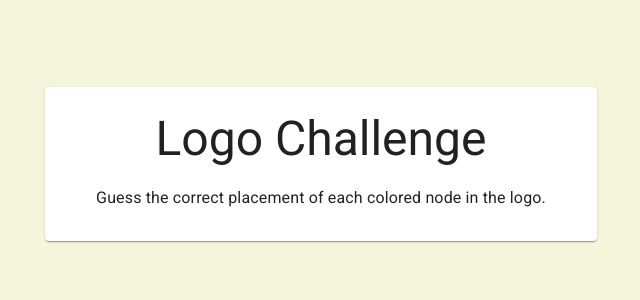
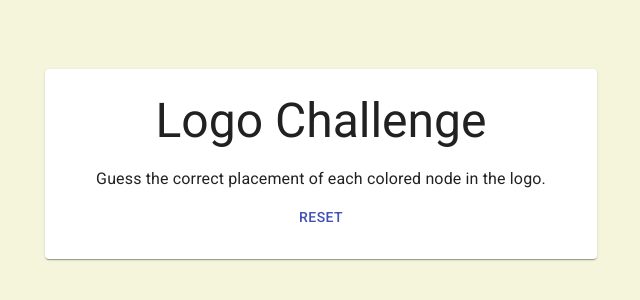
Before and after one commit to fancyaction/logo-challenge, a React (Create React App) app: page / in a window 1280 px wide. Shown: the part 236-536 px from the top of the page, without its empty margins (319-959 px from the left). Built offline with nearby package versions, Linux system fonts and the light colour scheme.

Commit message:
Setup ResetButton

```diff
--- a/src/Components/LogoChallenge.js
+++ b/src/Components/LogoChallenge.js
@@ -2,7 +2,7 @@ import React from 'react'
 import { Container, Paper } from '@material-ui/core';
 import { makeStyles } from '@material-ui/core/styles';
 import Header from './Header';
-// import ResetButton from './ResetButton';
+import ResetButton from './ResetButton';
 // import ScoreBox from './ScoreBox';
 
 const useStyles = makeStyles(theme => ({
@@ -39,8 +39,8 @@ const LogoChallenge = () => {
         <Container maxWidth="sm">
             <Paper className={classes.root}>
                 <Header />
-                {/* <ResetButton resetGame={resetGame} />
-                <ScoreBox score={score} /> */}
+                <ResetButton resetGame={resetGame} />
+                {/* <ScoreBox score={score} /> */}
             </Paper>
         </Container>
     )
--- /dev/null
+++ b/src/Components/ResetButton.js
@@ -0,0 +1,21 @@
+import React from 'react';
+import { makeStyles } from '@material-ui/core/styles';
+import { Button } from '@material-ui/core';
+
+const useStyles = makeStyles(theme => ({
+    button: {
+        margin: theme.spacing(1),
+    },
+}));
+
+const ResetButton = ({ resetGame }) => {
+    const classes = useStyles();
+
+    return (
+        <Button color="primary" aria-label="reset" onClick={resetGame} disabled={false} className={classes.margin}>
+            Reset
+        </Button>
+    );
+}
+
+export default ResetButton;
```
